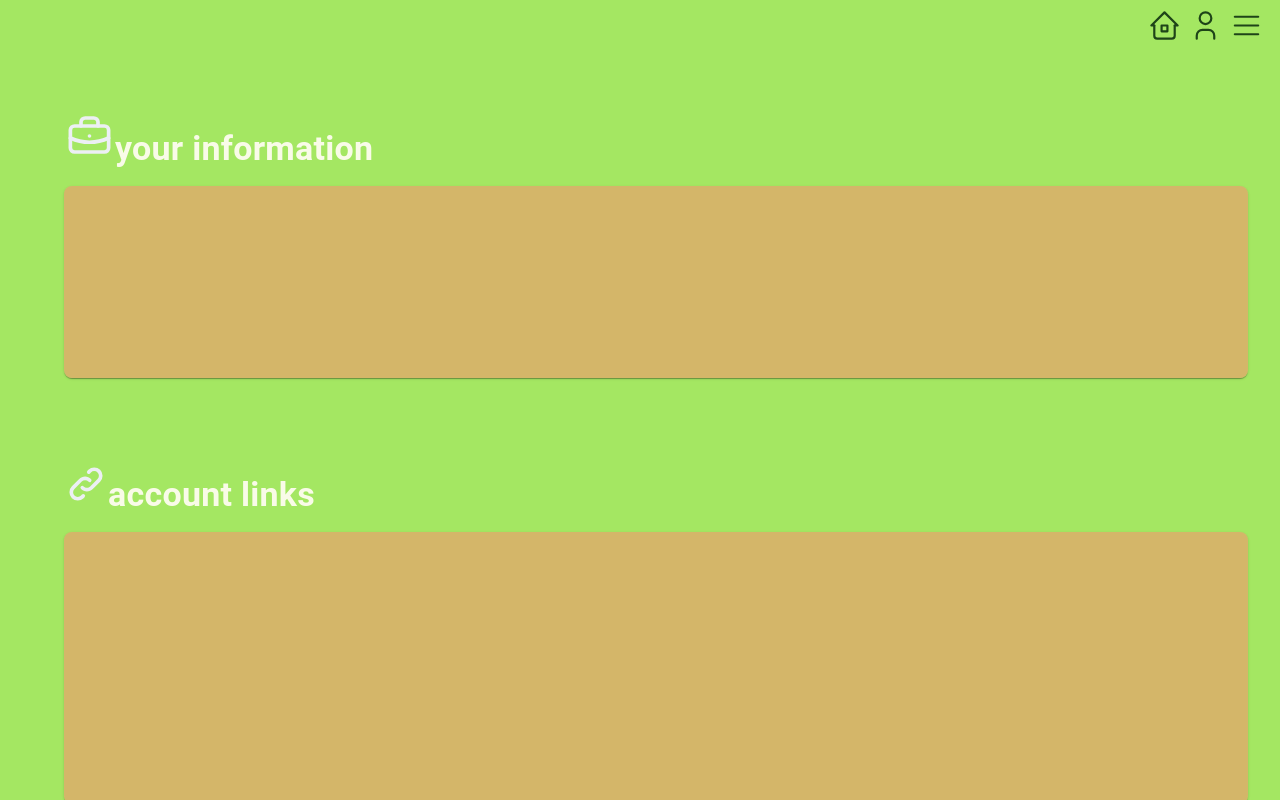
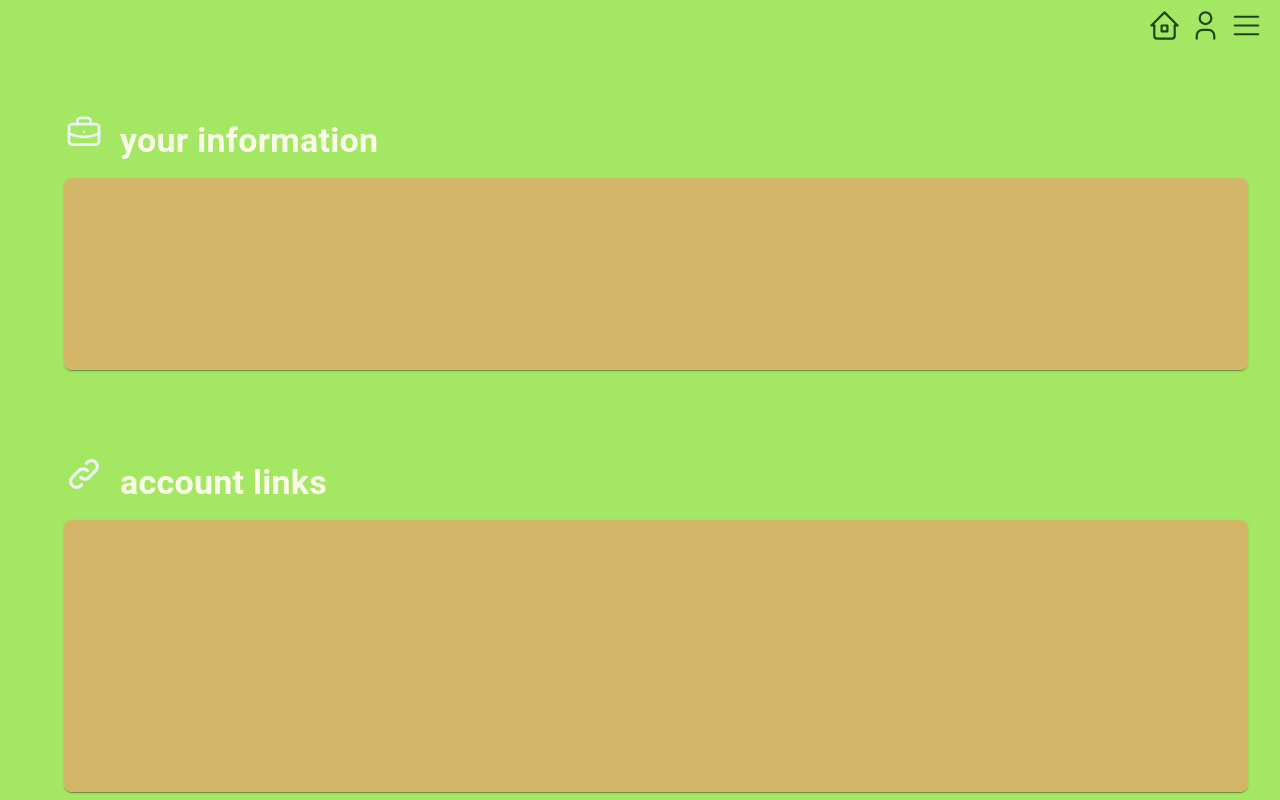
Before and after one commit to CS-UCR/senior-design-project-kusa, a React (Create React App) app in the folder client/: page /profile in a window 1280 px wide. Built offline with nearby package versions, Linux system fonts and the light colour scheme.

Commit message:
Quick logo fix

```diff
--- a/client/src/pages/Profile/Profile.tsx
+++ b/client/src/pages/Profile/Profile.tsx
@@ -8,10 +8,17 @@ import { default as suitcase } from "../../assets/profile/suitcase.svg";
 import "./Profile.scss";
 
 export const Profile: React.FC = () => {
+    const iconHeight = 40;
     return (
         <Container>
             <KusaHeader styles={{ marginTop: "7rem" }}>
-                <img src={suitcase} alt="suit" />
+                <img
+                    src={suitcase}
+                    alt="suit"
+                    width={iconHeight}
+                    height={iconHeight}
+                    style={{ marginRight: '1rem' }}
+                />
                 your information
             </KusaHeader>
             <KusaBox width="100%" height="10rem">
@@ -21,7 +28,13 @@ export const Profile: React.FC = () => {
             </KusaBox>
             <div className="inline"></div>
             <KusaHeader>
-                <img src={linkSVG} alt="link" />
+                <img
+                    src={linkSVG}
+                    alt="link"
+                    width={iconHeight}
+                    height={iconHeight}
+                    style={{ marginRight: '1rem' }}
+                />
                 account links
             </KusaHeader>
             <KusaBox
@@ -33,9 +46,14 @@ export const Profile: React.FC = () => {
                     <Grid item xs={4}></Grid>
                 </Grid>
             </KusaBox>
-
-            <KusaHeader color="primary.contrastText">
-                <img src={suitcase} alt="suit" />
+            <KusaHeader>
+                <img
+                    src={suitcase}
+                    alt="suit"
+                    width={iconHeight}
+                    height={iconHeight}
+                    style={{ marginRight: '1rem' }}
+                />
                 account options
             </KusaHeader>
             <Grid
```
Also changed, not shown: client/src/logo.svg (deleted).
